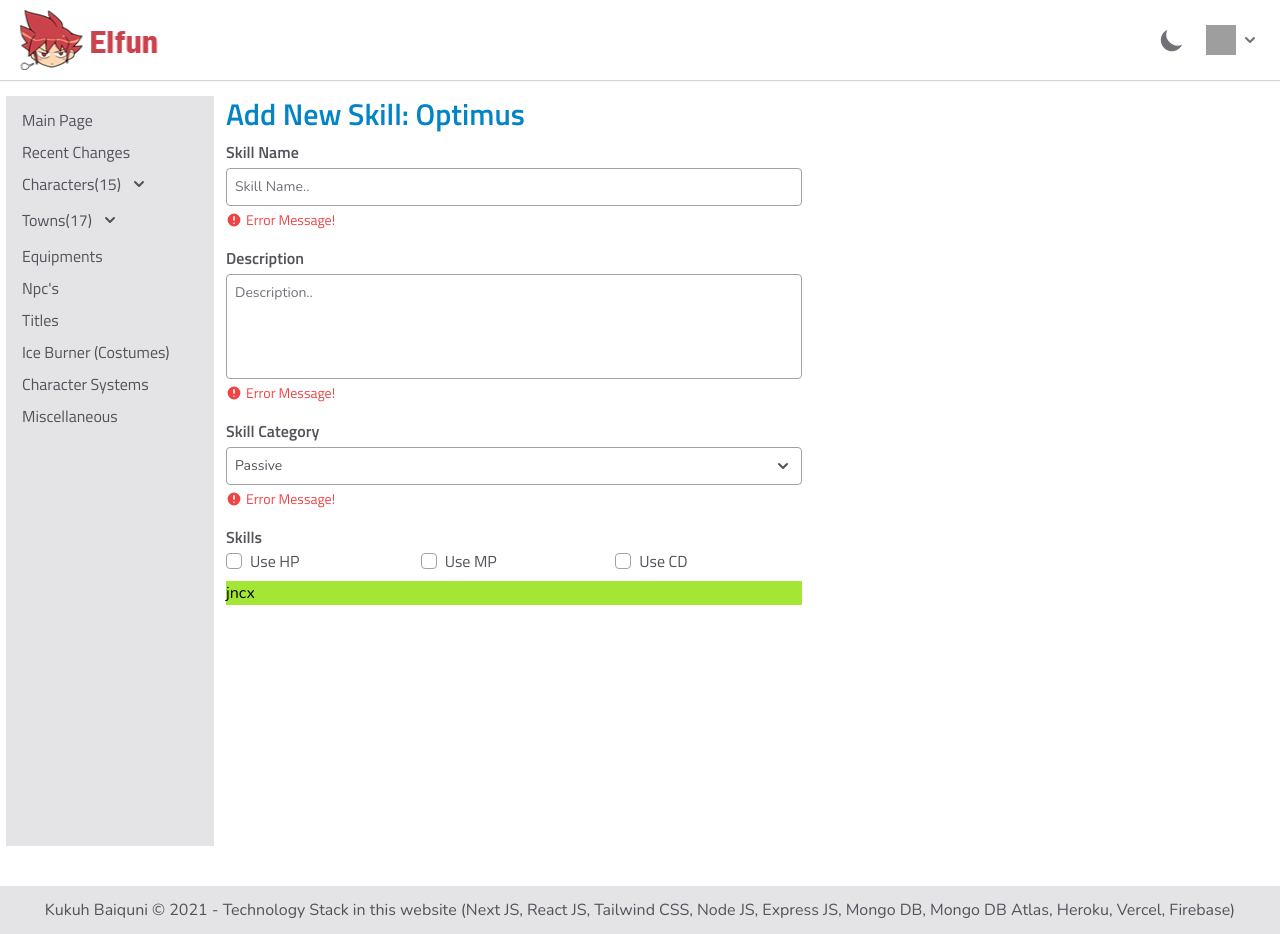
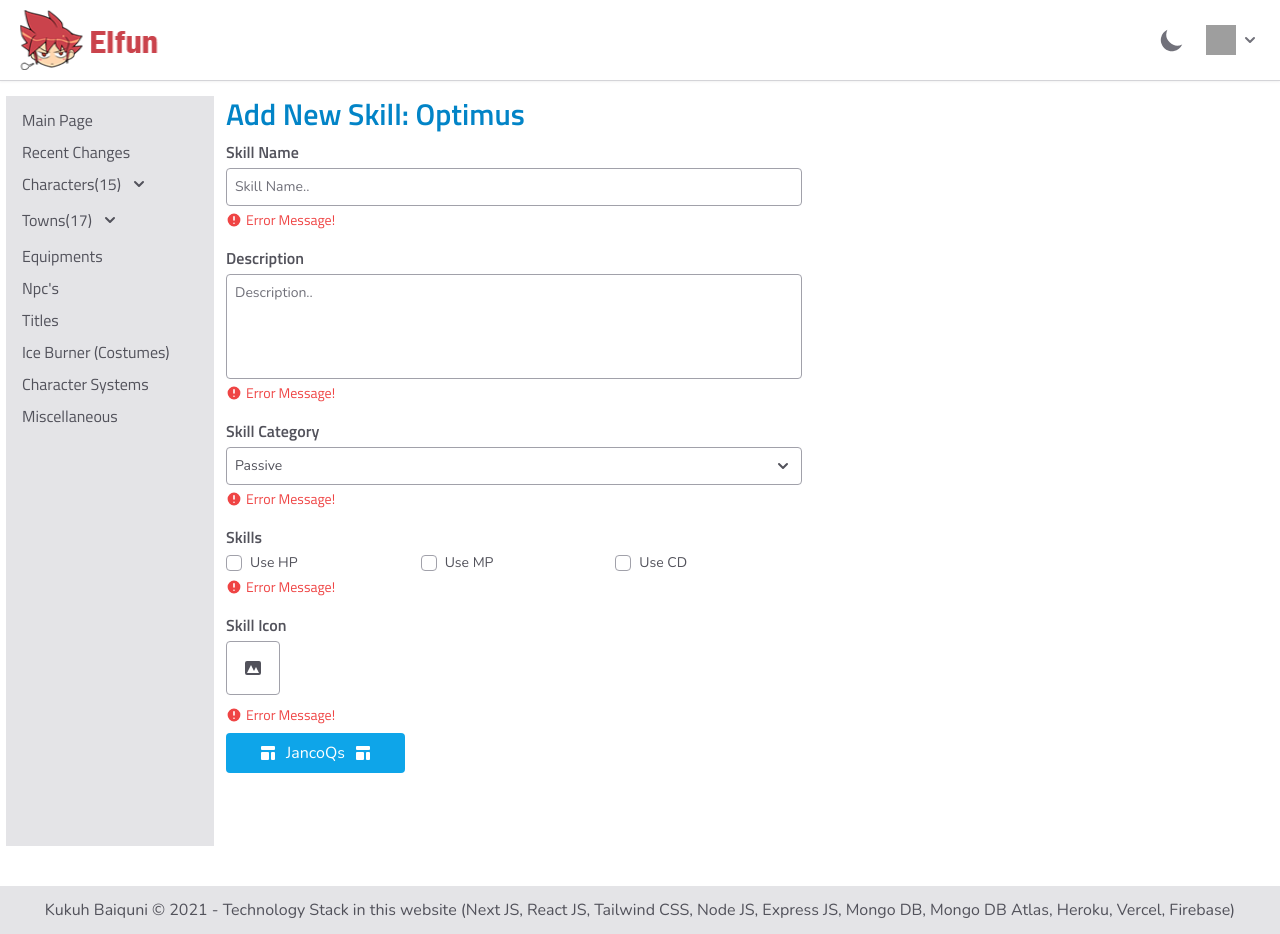
Before and after one commit to kukuhBaiquni/elfun, a Next.js app: page /contribution/skills in a window 1280 px wide. Built offline with nearby package versions, Linux system fonts and the light colour scheme; grey boxes are pictures that could not be loaded.

Commit message:
Draft table create

```diff
--- /dev/null
+++ b/src/components/common/button/index.jsx
@@ -0,0 +1,44 @@
+/* eslint-disable react/button-has-type */
+import React from 'react'
+import PropTypes from 'prop-types'
+import clsx from 'clsx'
+
+export default function Button(props) {
+  const {
+    type, label, onClick, leftIcon, rightIcon,
+    outlined, fluid,
+  } = props
+  return (
+    <button
+      className={clsx(
+        outlined
+          ? 'border border-sky-500 bg-transparent text-sky-500 hover:bg-gray-200 dark:hover:bg-gray-700'
+          : 'bg-sky-500 text-white hover:bg-opacity-70',
+        fluid && 'w-full justify-center',
+        'flex items-center rounded py-2 px-8 transition-all duration-300',
+      )}
+      type={type}
+      onClick={onClick}
+    >
+      {leftIcon}
+      {label}
+      {rightIcon}
+    </button>
+  )
+}
+
+Button.propTypes = {
+  type: PropTypes.string,
+  label: PropTypes.string,
+  onClick: PropTypes.func,
+  leftIcon: PropTypes.node,
+  rightIcon: PropTypes.node,
+}
+
+Button.defaultProps = {
+  type: 'button',
+  label: 'Button',
+  onClick: () => {},
+  leftIcon: <span />,
+  rightIcon: <span />,
+}
--- a/src/components/forms/checkbox/index.jsx
+++ b/src/components/forms/checkbox/index.jsx
@@ -3,6 +3,7 @@ import PropTypes from 'prop-types'
 import { useEffect, memo } from 'react'
 import { CheckIcon } from '@heroicons/react/solid'
 import { useFormContext } from 'react-hook-form'
+import { FormFieldWrapper } from '../FormFieldWrapper'
 
 function Checkbox(props) {
   const { name, label, options = [] } = props
@@ -26,19 +27,18 @@ function Checkbox(props) {
   }
 
   return (
-    <div className='py-2 text-general font-titillium'>
-      <span className='font-semibold block'>{label}</span>
+    <FormFieldWrapper label={label} name={name}>
       <div className='grid grid-cols-3 gap-2'>
         {options.map((item) => (
           <button className='flex items-center' key={item.value} type='button' onClick={() => onCheckboxClick(item)}>
             <div className='h-4 w-4 rounded border border-input flex items-center justify-center relative'>
               {currentValue.includes(item.value) && <CheckIcon className='w-4 h-4 text-sky-500' />}
             </div>
-            <span className='ml-2 text-left'>{item.label}</span>
+            <span className='ml-2 text-left text-sm'>{item.label}</span>
           </button>
         ))}
       </div>
-    </div>
+    </FormFieldWrapper>
   )
 }
 
--- a/src/components/forms/input-image/index.jsx
+++ b/src/components/forms/input-image/index.jsx
@@ -1,11 +1,34 @@
 import clsx from 'clsx'
 import React, { Fragment } from 'react'
 import { useDropzone } from 'react-dropzone'
+import { PhotographIcon } from '@heroicons/react/solid'
+import { FormFieldWrapper } from '../FormFieldWrapper'
 
 export default function InputImage() {
+  const { getRootProps, getInputProps } = useDropzone({
+    accept: '.jpg, .jpeg, .png,',
+    multiple: false,
+    onDrop: (files) => {
+      console.log(files)
+      // setFiles(acceptedFiles.map(file => Object.assign(file, {
+      //   preview: URL.createObjectURL(file)
+      // })));
+    },
+  })
+
+  console.log(getRootProps())
+  console.log(getInputProps())
+
   return (
-    <div className='bg-lime-400'>
-      jncx
-    </div>
+    <FormFieldWrapper label='Skill Icon' name='skillIcon'>
+      <button
+        className='border-input h-[54px] w-[54px] rounded'
+        type='button'
+        {...getRootProps()}
+      >
+        <PhotographIcon className='w-5 h-5 m-auto' />
+      </button>
+      <input {...getInputProps()} />
+    </FormFieldWrapper>
   )
 }
--- a/src/components/forms/select/select.jsx
+++ b/src/components/forms/select/select.jsx
@@ -15,7 +15,7 @@ function Select(props) {
 
   const { register, setValue, watch } = useFormContext()
   const currentValue = watch(name)
-
+  const displayLabel = options.find((item) => item.value === currentValue)
   useEffect(() => {
     register(name)
   }, [register, name])
@@ -28,7 +28,7 @@ function Select(props) {
         onBlur={() => setIsVisible(false)}
         onFocus={() => setIsVisible(true)}
       >
-        <span>{currentValue?.label || options[0].label}</span>
+        <span>{displayLabel?.label || options[0].label}</span>
         <ChevronDownIcon className='h-5 w-5' />
       </button>
       <div className='absolute top-20 left-0 z-50 w-full'>
@@ -38,15 +38,15 @@ function Select(props) {
               {options.map((item, index) => (
                 <button
                   className={clsx(
-                    item.value === currentValue?.value
+                    item.value === currentValue
                       ? 'bg-sky-500 cursor-default text-white'
                       : 'hover:bg-gray-300 dark:hover:bg-gray-600',
                     'p-2 text-left rounded flex',
                   )}
-                  disabled={item.value === currentValue?.value}
+                  disabled={item.value === currentValue}
                   key={index}
                   type='button'
-                  onClick={() => setValue(name, item)}
+                  onClick={() => setValue(name, item.value)}
                 >
                   {item.label}
                   {item.value === currentValue?.value && (
--- a/src/pages/contribution/skills/index.jsx
+++ b/src/pages/contribution/skills/index.jsx
@@ -5,18 +5,40 @@ import Textarea from 'components/forms/input-text/textarea'
 import Select from 'components/forms/select/select'
 import Checkbox from 'components/forms/checkbox'
 import InputImage from 'components/forms/input-image'
+import Button from 'components/common/button'
 import { useForm, FormProvider } from 'react-hook-form'
+import { TemplateIcon } from '@heroicons/react/solid'
 import SKILL_CATEGORIES from 'constant/skill-categories'
+import * as yup from 'yup'
+import { yupResolver } from '@hookform/resolvers'
 
 export default function Skills() {
+  // const schema = yup.object().shape({
+  //   skillName: yup.string().required(),
+  //   skillDescription: yup.string().required(),
+  //   skillCategory: yup.string().oneOf(SKILL_CATEGORIES.map((item) => item.value)).required(),
+  //   skillAttributes: yup.
+
+  //   password: yup.string().required(),
+  //   siblings: yup.string().required(),
+  //   gender: yup.string().required(),
+  //   name: yup.string().required(),
+  //   period: yup.lazy((val) => (Array.isArray(val)
+  //     ? yup.array().ensure().of(yup.number()).length(2) : yup.number().required())),
+  //   passwordConfirmation: yup.string()
+  //     .oneOf([yup.ref('password'), null], 'Passwords must match'),
+  // })
+
   const methods = useForm({
     defaultValues: {
       skillName: '',
       skillDescription: '',
-      skillCategory: {},
+      skillCategory: '',
       skillAttributes: [],
+      skillIcon: {},
     },
   })
+
   console.log('📝', methods.watch())
   return (
     <div>
@@ -29,9 +51,21 @@ export default function Skills() {
         <section className='max-w-xl'>
           <h2 className='text-3xl font-semibold dark:text-sky-400 text-sky-600 font-titillium'>Add New Skill: Optimus</h2>
           <FormProvider {...methods}>
-            <InputText label='Skill Name' name='skillName' placeholder='Skill Name..' />
-            <Textarea label='Description' name='skillDescription' placeholder='Description..' />
-            <Select label='Skill Category' name='skillCategory' options={SKILL_CATEGORIES} />
+            <InputText
+              label='Skill Name'
+              name='skillName'
+              placeholder='Skill Name..'
+            />
+            <Textarea
+              label='Description'
+              name='skillDescription'
+              placeholder='Description..'
+            />
+            <Select
+              label='Skill Category'
+              name='skillCategory'
+              options={SKILL_CATEGORIES}
+            />
             <Checkbox
               defaultValue={[]}
               label='Skills'
@@ -42,8 +76,13 @@ export default function Skills() {
                 { label: 'Use CD', value: 2 },
               ]}
             />
-            <InputImage />
+            <InputImage label='Skill Icon' name='skillIcon' />
           </FormProvider>
+          <Button
+            label='JancoQs'
+            leftIcon={<TemplateIcon className='h-5 w-5 mr-2' />}
+            rightIcon={<TemplateIcon className='h-5 w-5 ml-2' />}
+          />
         </section>
       </main>
     </div>
```
